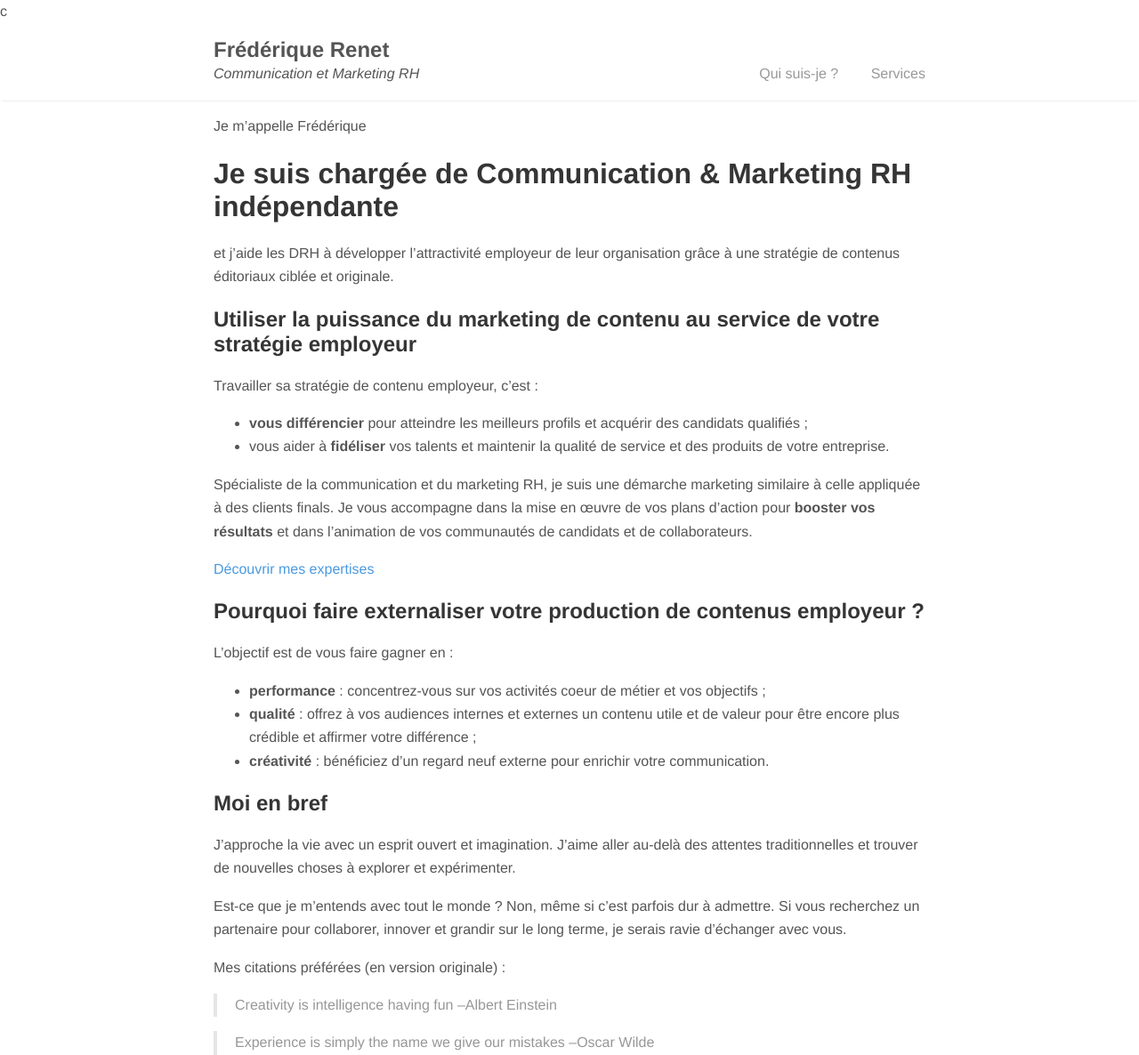
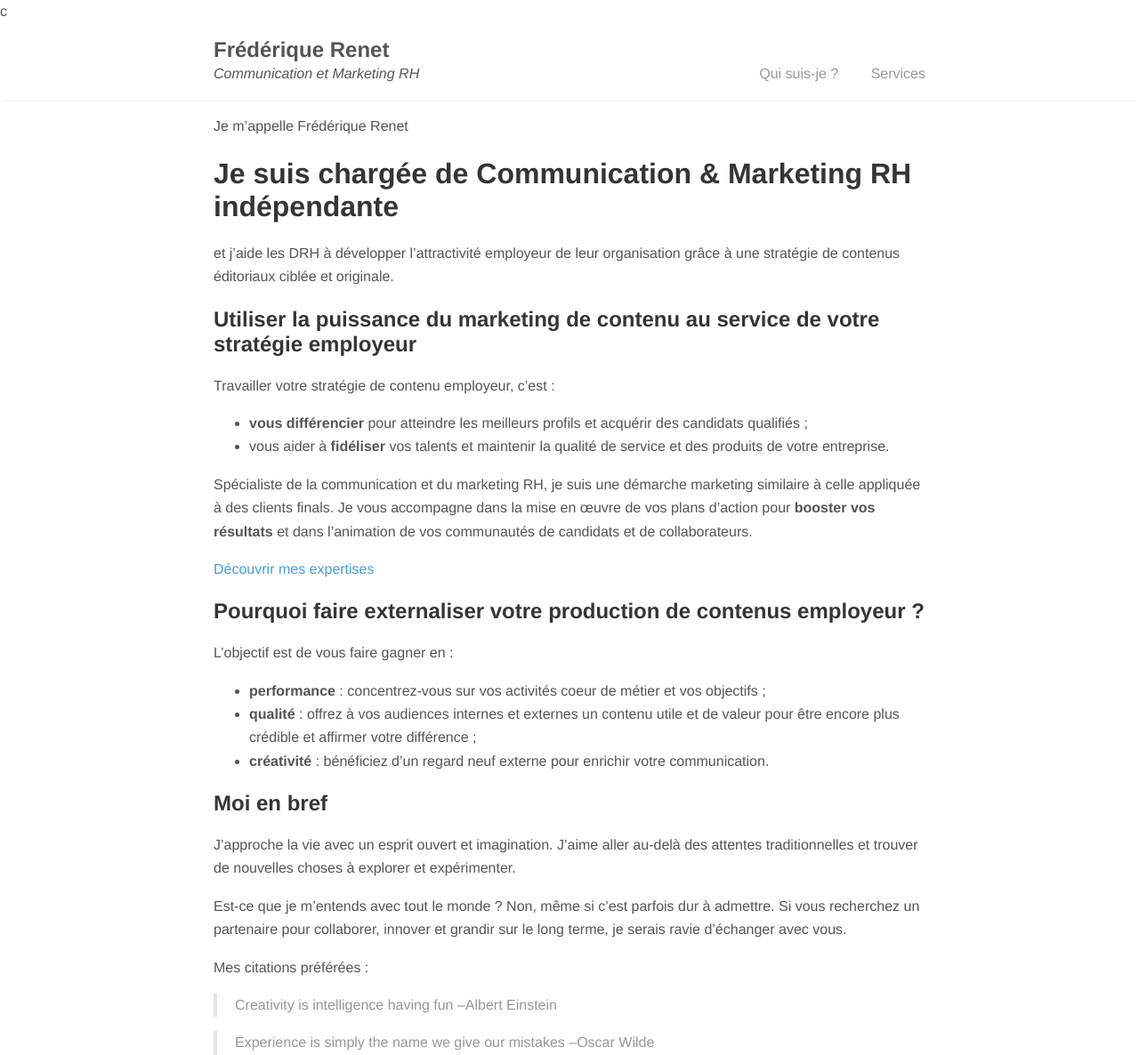
Before and after one commit to frederiquerenet/frederiquerenet.github.io, a Jekyll site: the page built from about.markdown, in a window 1280 px wide. Shown: the top 1186 px of the page at 89% size. Built offline with Jekyll 4.4.1, drawn with Linux system fonts in a browser that asks for light colours; nearby versions of some CDN libraries.

Commit message:
Update about.md

```diff
--- a/about.markdown
+++ b/about.markdown
@@ -4,12 +4,13 @@ title: Qui suis-je ?
 permalink: /about/
 ---
 
-Je m'appelle Frédérique
+Je m'appelle Frédérique Renet
+
 # Je suis chargée de Communication & Marketing RH indépendante
 et j'aide les DRH à développer l'attractivité employeur de leur organisation grâce à une stratégie de contenus éditoriaux ciblée et originale.
 
 ## Utiliser la puissance du marketing de contenu au service de votre stratégie employeur
-Travailler sa stratégie de contenu employeur, c'est :
+Travailler votre stratégie de contenu employeur, c'est :
 - **vous différencier** pour atteindre les meilleurs profils et acquérir des candidats qualifiés ;
 - vous aider à **fidéliser** vos talents et maintenir la qualité de service et des produits de votre entreprise.
 
@@ -29,7 +30,7 @@ J'approche la vie avec un esprit ouvert et imagination. J'aime aller au-delà de
 
 Est-ce que je m'entends avec tout le monde ? Non, même si c'est parfois dur à admettre. Si vous recherchez un partenaire pour collaborer, innover et grandir sur le long terme, je serais ravie d'échanger avec vous.
 
-Mes citations préférées (en version originale) :
+Mes citations préférées :
 >Creativity is intelligence having fun --Albert Einstein
 
 >Experience is simply the name we give our mistakes --Oscar Wilde
```
